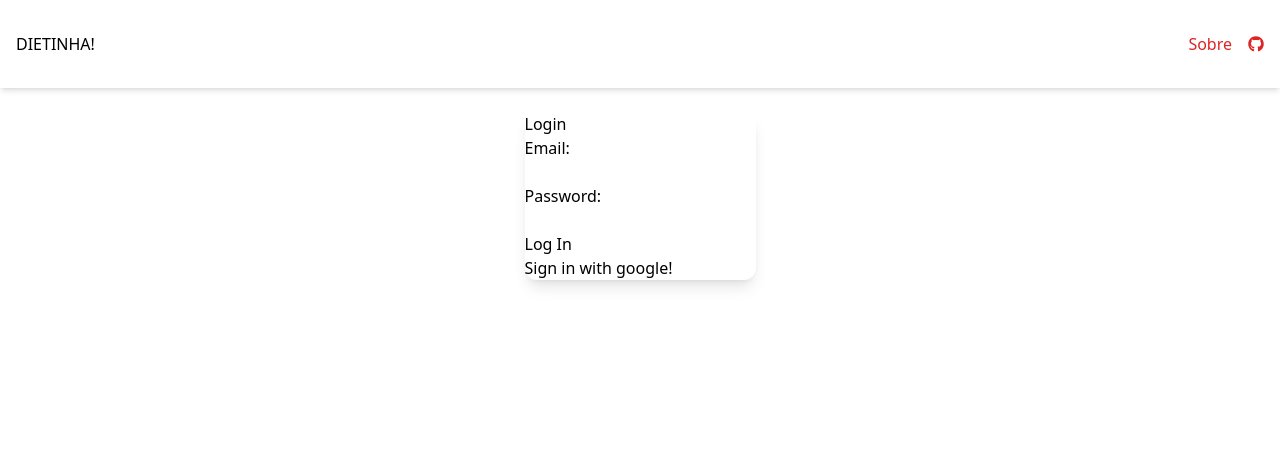
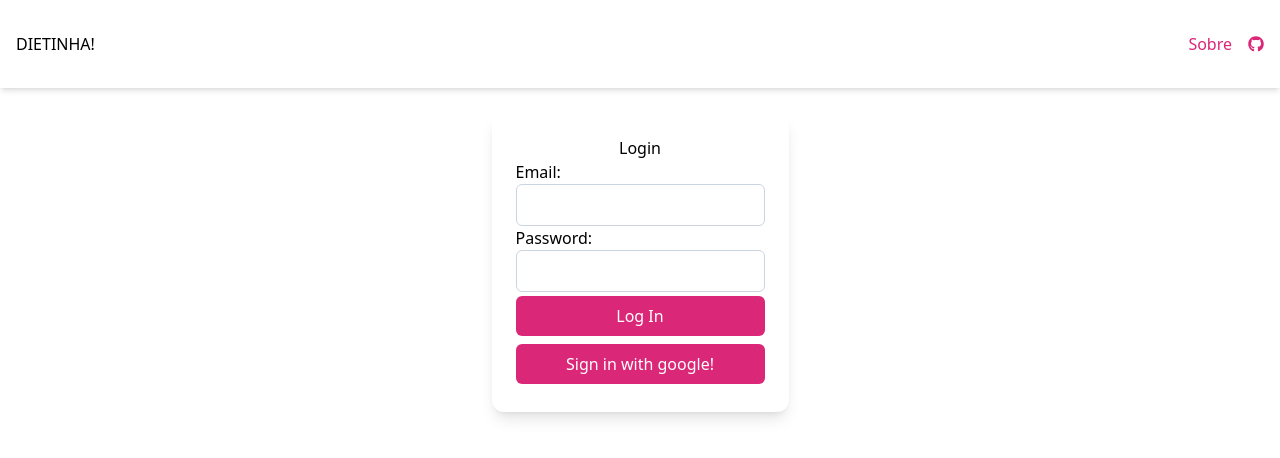
Before and after one commit to augustolfp/dietinha_frontend, a React (Vite) app: page /login in a window 1280 px wide. Shown: the top 458 px of the page. Built offline with nearby package versions, Linux system fonts and the light colour scheme; no server answers.

Commit message:
feat(styling): apply tailwind classes on login components

```diff
--- a/src/index.css
+++ b/src/index.css
@@ -4,6 +4,14 @@
 
 @layer components {
     .navbar-icon {
-        @apply flex items-center justify-center text-red-600 hover:text-red-800;
+        @apply flex items-center justify-center text-pink-600 hover:text-pink-800;
+    }
+
+    .auth-input {
+        @apply border border-solid border-slate-300 rounded-md p-2;
+    }
+
+    .auth-button {
+        @apply p-2 bg-pink-600 text-center rounded-md w-full my-1 text-white hover:bg-pink-400;
     }
 }
--- a/src/pages/login/index.tsx
+++ b/src/pages/login/index.tsx
@@ -18,12 +18,13 @@ export default function Login() {
 
     return (
         <div className="flex flex-col items-center">
-            <div className=" bg-white rounded-xl shadow-lg">
-                <h1>Login</h1>
+            <div className=" bg-white rounded-xl shadow-lg p-6">
+                <div className="text-center">Login</div>
                 <form onSubmit={handleLogin}>
                     Email:
                     <br />
                     <input
+                        className="auth-input"
                         type="email"
                         value={email}
                         onChange={(e) => setEmail(e.target.value)}
@@ -33,17 +34,26 @@ export default function Login() {
                     Password:
                     <br />
                     <input
+                        className="auth-input"
                         type="password"
                         value={password}
                         onChange={(e) => setPassword(e.target.value)}
                         disabled={isLoading}
                     />
                     <br />
-                    <button type="submit" disabled={isLoading}>
+                    <button
+                        className="auth-button"
+                        type="submit"
+                        disabled={isLoading}
+                    >
                         {isLoading ? "loading..." : "Log In"}
                     </button>
                 </form>
-                <button disabled={isLoading} onClick={handleGoogleLogin}>
+                <button
+                    className="auth-button"
+                    disabled={isLoading}
+                    onClick={handleGoogleLogin}
+                >
                     Sign in with google!
                 </button>
             </div>
```
